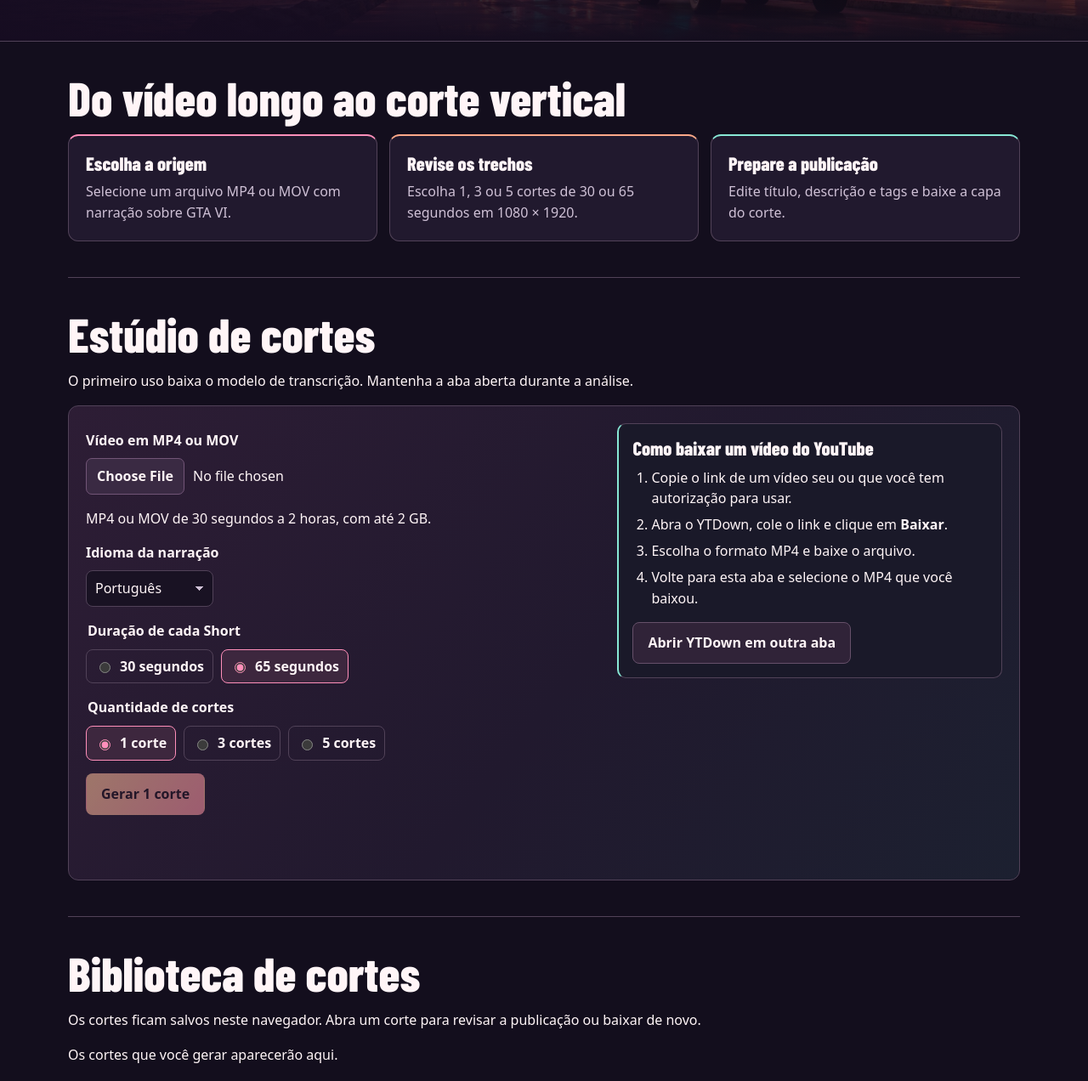
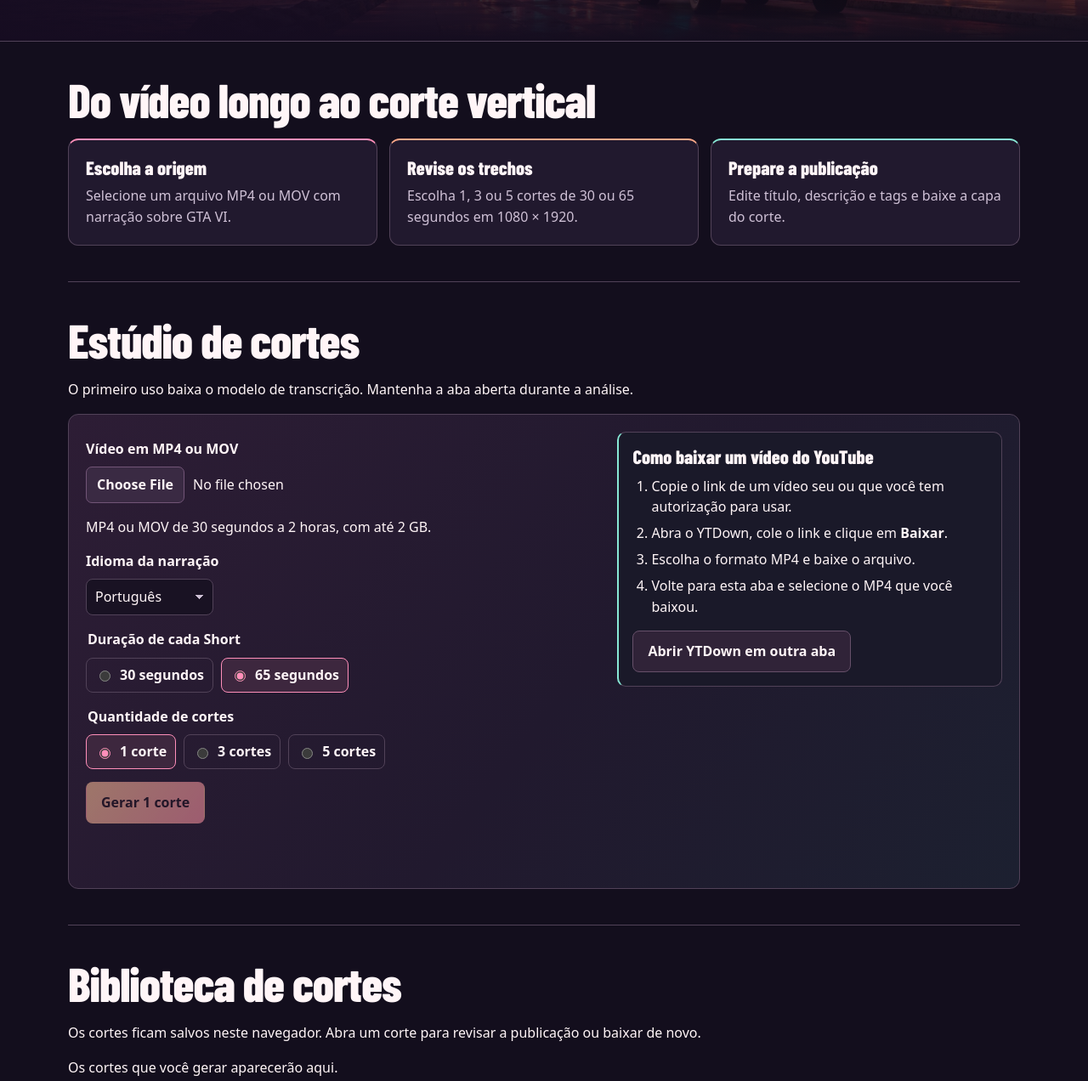
Before and after one commit to snakxitz/cortes-gta-vi-download, a plain HTML site: page index.html in a window 1280 px wide. Shown: the part 607-1879 px from the top of the page at 85% size. Drawn offline with Linux system fonts and the light colour scheme.

Commit message:
Unify the typography of the four main headings

```diff
--- a/index.html
+++ b/index.html
@@ -21,7 +21,7 @@
 <div class="wrap hero-inner">
 <div class="hero-content">
 <p class="platforms">YouTube Shorts · TikTok</p>
-<h1 id="titulo">GTA VI<br><em>em corte.</em></h1>
+<h1 class="titulo-secao" id="titulo">GTA VI<br><em>em corte.</em></h1>
 <p>Cortes verticais de 30 ou 65 segundos, com título, chamada para ação e palavras-chave para revisar antes de publicar.</p>
 <a class="button" href="#estudio">Abrir estúdio</a>
 </div>
@@ -29,7 +29,7 @@
 </div>
 </section>
 <section class="wrap steps" id="como-funciona">
-<h2>Do vídeo longo ao corte vertical</h2>
+<h2 class="titulo-secao">Do vídeo longo ao corte vertical</h2>
 <div class="steps-grid">
 <div><h3>Escolha a origem</h3><p>Selecione um arquivo MP4 ou MOV com narração sobre GTA VI.</p></div>
 <div><h3>Revise os trechos</h3><p>Escolha 1, 3 ou 5 cortes de 30 ou 65 segundos em 1080 × 1920.</p></div>
@@ -37,7 +37,7 @@
 </div>
 </section>
 <section class="wrap studio" id="estudio">
-<h2>Estúdio de cortes</h2>
+<h2 class="titulo-secao">Estúdio de cortes</h2>
 <p id="estado" role="status">O primeiro uso baixa o modelo de transcrição. Mantenha a aba aberta durante a análise.</p>
 <div class="pane entrada-painel" id="editor-previa">
 <div class="entrada-grid">
@@ -88,7 +88,7 @@
 </div>
 </section>
 <section class="wrap studio" id="biblioteca" aria-labelledby="titulo-biblioteca">
-<h2 id="titulo-biblioteca">Biblioteca de cortes</h2>
+<h2 class="titulo-secao" id="titulo-biblioteca">Biblioteca de cortes</h2>
 <p>Os cortes ficam salvos neste navegador. Abra um corte para revisar a publicação ou baixar de novo.</p>
 <p id="estado-biblioteca" role="status">Carregando a biblioteca…</p>
 <ul class="lista-cortes" id="lista-cortes"></ul>
--- a/style.css
+++ b/style.css
@@ -49,7 +49,12 @@ nav a:hover:not(.button) { color: var(--aqua); }
   outline: 2px solid var(--aqua);
   outline-offset: 3px;
 }
-h2 { font: 800 clamp(2rem, 4.8vw, 3.5rem)/.99 var(--display); margin: 0 0 16px; }
+.titulo-secao {
+  font-family: var(--display);
+  font-weight: 800;
+  letter-spacing: -.02em;
+}
+h2.titulo-secao { font-size: clamp(2rem, 4.8vw, 3.5rem); line-height: 1.08; margin: 0 0 16px; }
 h3 { font: 800 1.4rem/1.1 var(--display); margin: 0 0 6px; }
 label { display: block; margin: 8px 0; font-weight: 650; }
 input, textarea, video { width: 100%; max-width: 100%; }
@@ -94,7 +99,7 @@ legend { font-weight: 750; margin-bottom: 9px; }
 .hero-inner { display: grid; align-items: end; grid-template-columns: minmax(0, 1fr) auto; gap: 16px; padding: 64px 0 54px; }
 .hero-content { max-width: 510px; animation: intro 550ms ease-out both; }
 .platforms { margin: 0 0 20px; color: var(--aqua); font-size: .9rem; font-weight: 750; letter-spacing: .12em; text-transform: uppercase; }
-.hero h1 { margin: 0; font: 800 clamp(5rem, 10vw, 9.5rem)/.80 var(--display); letter-spacing: -.02em; }
+.hero .titulo-secao { margin: 0; font-size: clamp(5rem, 10vw, 9.5rem); line-height: .80; }
 .hero em { font-style: normal; color: #ffa599; }
 @supports (background-clip: text) {
   .hero em { background: linear-gradient(110deg, #ffce9e 12%, #fa84ae 86%); background-clip: text; color: transparent; }
@@ -134,7 +139,7 @@ legend { font-weight: 750; margin-bottom: 9px; }
   .hero-art img { object-position: 68% 34%; }
   .hero::after { background: linear-gradient(0deg, #130e1d 0%, #130e1def 25%, #130e1d9c 50%, #130e1d08 78%); }
   .hero-inner { grid-template-columns: minmax(0, 1fr); gap: 16px; padding: 216px 0 28px; }
-  .hero h1 { font-size: clamp(4.1rem, 17vw, 6.75rem); }
+  .hero .titulo-secao { font-size: clamp(4.1rem, 17vw, 6.75rem); }
   .hero-content p:not(.platforms) { margin: 17px 0 21px; }
   .steps-grid { grid-template-columns: minmax(0, 1fr); }
 }
```
Also changed, not shown: 1 other file.
